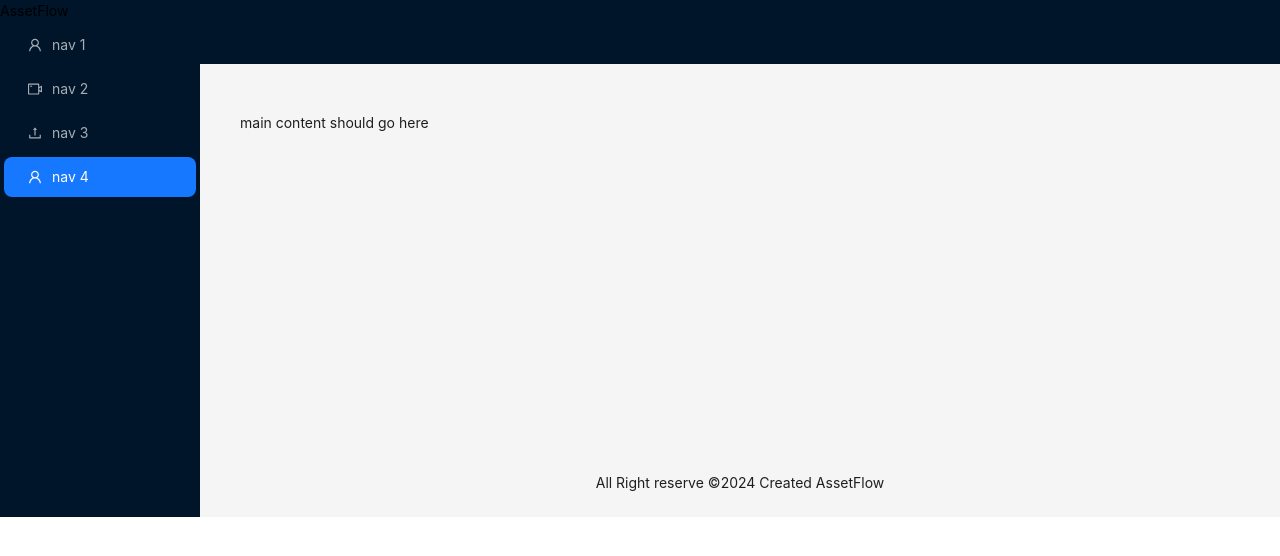
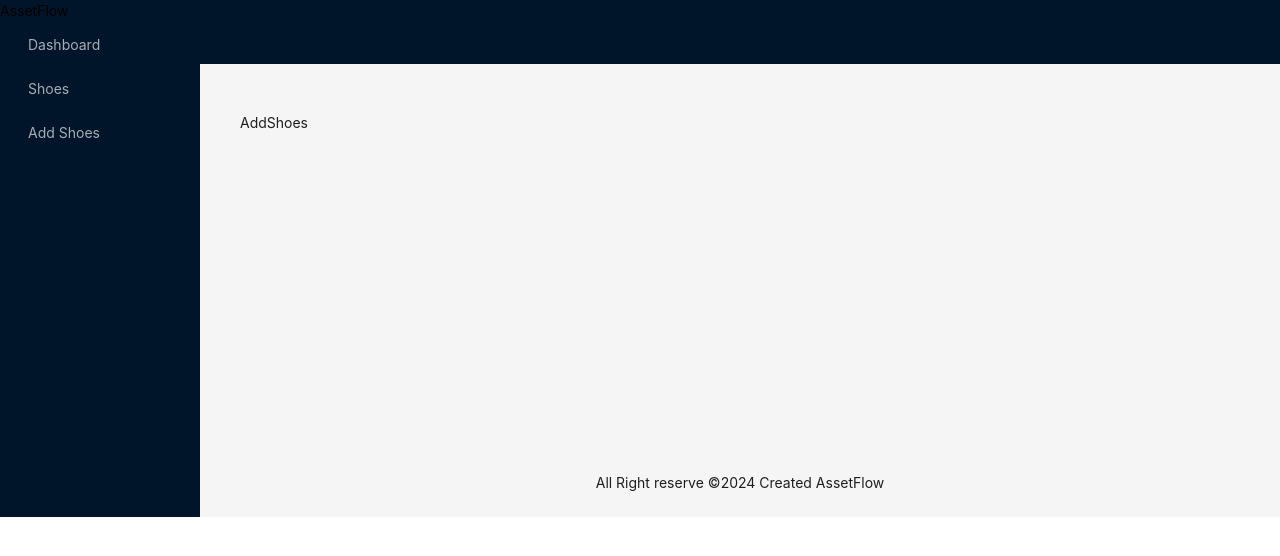
Before and after one commit to belalhossain22000/AssetFlow-FrontEnd, a React (Vite) app: page /user/add-shoes in a window 1280 px wide. Shown: the top 556 px of the page. Built offline with nearby package versions, Linux system fonts and the light colour scheme.

Commit message:
added sidebar

```diff
--- a/src/components/layout/MainLayout.tsx
+++ b/src/components/layout/MainLayout.tsx
@@ -1,22 +1,14 @@
 import { Layout, Menu } from "antd";
-import {
-  UploadOutlined,
-  UserOutlined,
-  VideoCameraOutlined,
-} from "@ant-design/icons";
-import { createElement } from "react";
+import { sidebarItemsGenerator } from "../../utils/sidebarGenerator";
+import { routePaths } from "../../routes/userRoute";
+import { Outlet } from "react-router-dom";
 const { Header, Content, Footer, Sider } = Layout;
 
-const items = [
-  UserOutlined,
-  VideoCameraOutlined,
-  UploadOutlined,
-  UserOutlined,
-].map((icon, index) => ({
-  key: String(index + 1),
-  icon: createElement(icon),
-  label: `nav ${index + 1}`,
-}));
+const userRole = {
+    USER: 'user',
+  };
+
+
 
 const MainLayout = () => {
   return (
@@ -29,7 +21,7 @@ const MainLayout = () => {
           theme="dark"
           mode="inline"
           defaultSelectedKeys={["4"]}
-          items={items}
+          items={sidebarItemsGenerator(routePaths,userRole.USER)}
         />
       </Sider>
       <Layout>
@@ -41,7 +33,7 @@ const MainLayout = () => {
               minHeight: 360,
             }}
           >
-            <h1 className="font-bold text-5xl">main content should go here</h1>
+            <Outlet/>
           </div>
         </Content>
         <Footer style={{ textAlign: "center" }}>
--- a/src/main.tsx
+++ b/src/main.tsx
@@ -1,10 +1,11 @@
 import React from 'react'
 import ReactDOM from 'react-dom/client'
-import App from './App.tsx'
 import './index.css'
+import { RouterProvider } from 'react-router-dom'
+import { router } from './routes/route.tsx'
 
 ReactDOM.createRoot(document.getElementById('root')!).render(
   <React.StrictMode>
-    <App />
+   <RouterProvider router={router} />
   </React.StrictMode>,
 )
--- /dev/null
+++ b/src/pages/AddShoes.tsx
@@ -0,0 +1,8 @@
+
+const AddShoes = () => {
+  return (
+    <div>AddShoes</div>
+  )
+}
+
+export default AddShoes
--- /dev/null
+++ b/src/pages/Dashboard.tsx
@@ -0,0 +1,8 @@
+
+const Dashboard = () => {
+  return (
+    <div>Dashboard</div>
+  )
+}
+
+export default Dashboard
--- /dev/null
+++ b/src/pages/Shoes.tsx
@@ -0,0 +1,8 @@
+
+const Shoes = () => {
+  return (
+    <div>Shoes</div>
+  )
+}
+
+export default Shoes
--- /dev/null
+++ b/src/routes/route.tsx
@@ -0,0 +1,18 @@
+
+import { createBrowserRouter } from "react-router-dom";
+import { routeGenerator } from "../utils/routeGenetor";
+import { routePaths } from "./userRoute";
+import App from "../App";
+
+
+export const router = createBrowserRouter([
+    {
+        path: '/',
+        element: <App />,
+      },
+      {
+        path: '/user',
+        element: <App />,
+        children: routeGenerator(routePaths),
+      },
+])
--- /dev/null
+++ b/src/routes/userRoute.tsx
@@ -0,0 +1,21 @@
+import AddShoes from "../pages/AddShoes";
+import Dashboard from "../pages/Dashboard";
+import Shoes from "../pages/Shoes";
+
+export const routePaths = [
+    {
+      name: 'Dashboard',
+      path: 'dashboard',
+      element: <Dashboard />,
+    },
+    {
+      name: 'Shoes',
+      path: 'shoes',
+      element: <Shoes />,
+    },
+    {
+      name: 'Add Shoes',
+      path: 'add-shoes',
+      element: <AddShoes />,
+    },
+  ];
--- /dev/null
+++ b/src/utils/routeGenetor.ts
@@ -0,0 +1,26 @@
+import { TRoute, TUserPath } from "../type/sidebar.type";
+
+
+export const routeGenerator = (items: TUserPath[]) => {
+  const routes = items.reduce((acc: TRoute[], item) => {
+    if (item.path && item.element) {
+      acc.push({
+        path: item.path,
+        element: item.element,
+      });
+    }
+
+    if (item.children) {
+      item.children.forEach((child) => {
+        acc.push({
+          path: child.path!,
+          element: child.element,
+        });
+      });
+    }
+
+    return acc;
+  }, []);
+
+  return routes;
+};
--- /dev/null
+++ b/src/utils/sidebarGenerator.tsx
@@ -0,0 +1,30 @@
+
+import { NavLink } from 'react-router-dom';
+import { TSidebarItem, TUserPath } from '../type/sidebar.type';
+
+// eslint-disable-next-line @typescript-eslint/no-explicit-any
+export const sidebarItemsGenerator = (items: TUserPath[], role: any) => {
+  const sidebarItems = items.reduce((acc: TSidebarItem[], item) => {
+    if (item.path && item.name) {
+      acc.push({
+        key: item.name,
+        label: <NavLink to={`/${role}/${item.path}`}>{item.name}</NavLink>,
+      });
+    }
+
+    if (item.children) {
+      acc.push({
+        key: item.name,
+        label: item.name,
+        children: item.children.map((child) => ({
+          key: child.name,
+          label: <NavLink to={`/${role}/${child.path}`}>{child.name}</NavLink>,
+        })),
+      });
+    }
+
+    return acc;
+  }, []);
+
+  return sidebarItems;
+};
```
Also changed, not shown: src/type/sidebar.type.ts (added, +18 -0 lines).
